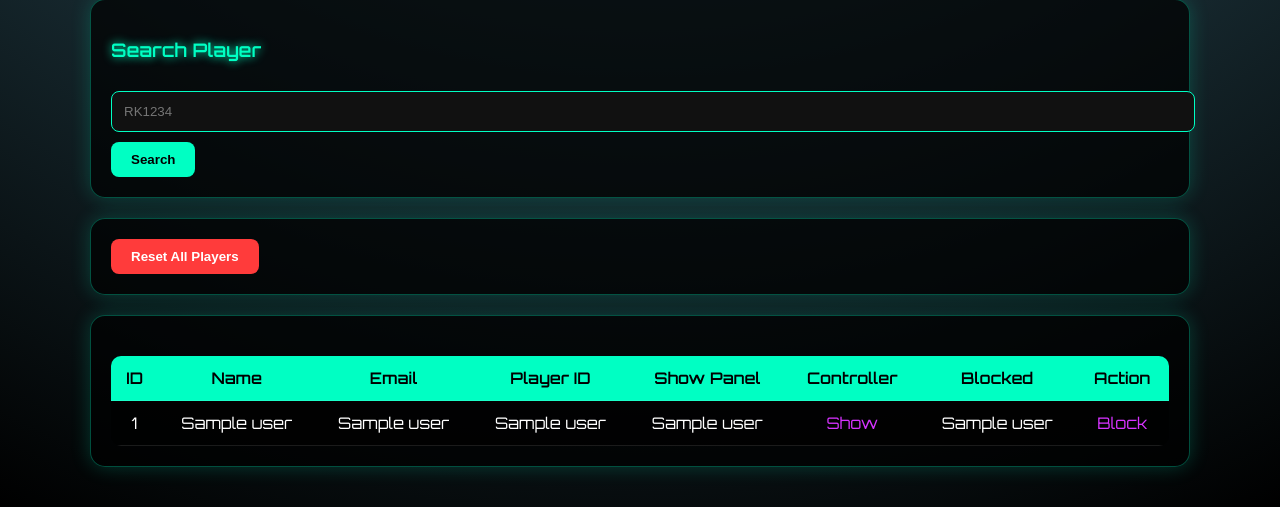
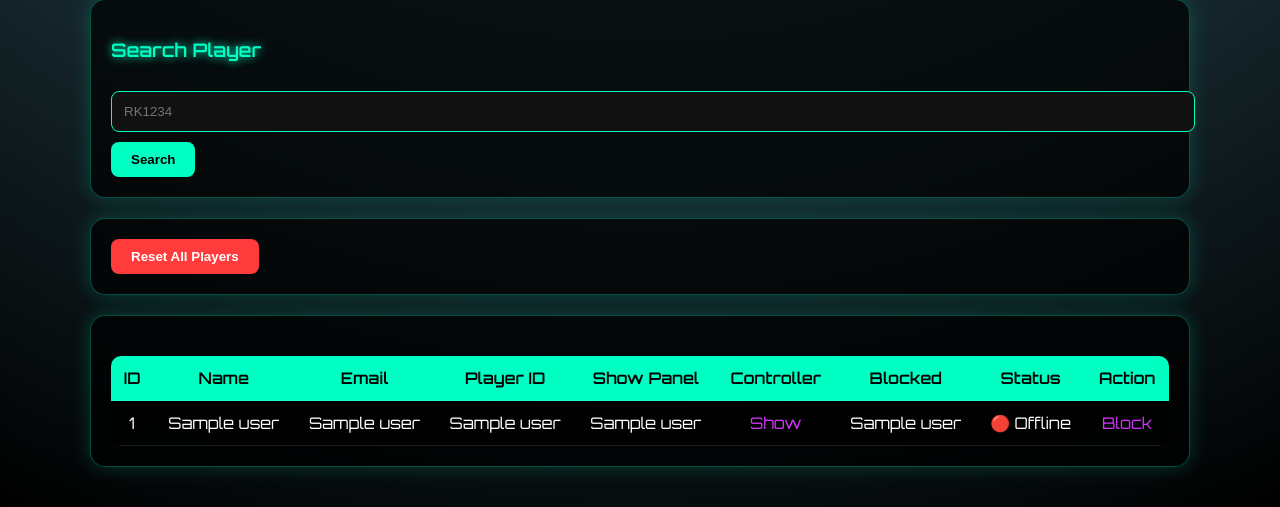
Before and after one commit to RKSTUDIOGAMES/rk-game-platform, a Flask app: template templates/admin.html in a window 1280 px wide. Shown: the part 798-1305 px from the top of the page. Run offline with Flask 3, Linux system fonts and the light colour scheme; the template is opened without the code that fills it: most values are stand-ins (such as "Sample title", 1, 10 or a date in 2020); some libraries are stand-ins or nearby versions.

Commit message:
Update admin.html

```diff
--- a/templates/admin.html
+++ b/templates/admin.html
@@ -183,6 +183,7 @@ Current Video ID: <b>{{video_id}}</b>
 <th>Show Panel</th>
 <th>Controller</th>
 <th>Blocked</th>
+<th>Status</th>
 <th>Action</th>
 </tr>
 
@@ -203,7 +204,13 @@ Current Video ID: <b>{{video_id}}</b>
 </td>
 
 <td>{{u[6]}}</td>
-
+<td>
+{% if u[7] and (time.time() - u[7] < 30) %}
+    🟢 Online
+{% else %}
+    🔴 Offline
+{% endif %}
+</td>
 <td>
 {% if u[6] == 1 %}
 <a href="/unblock_player/{{u[0]}}">Unblock</a>
```
